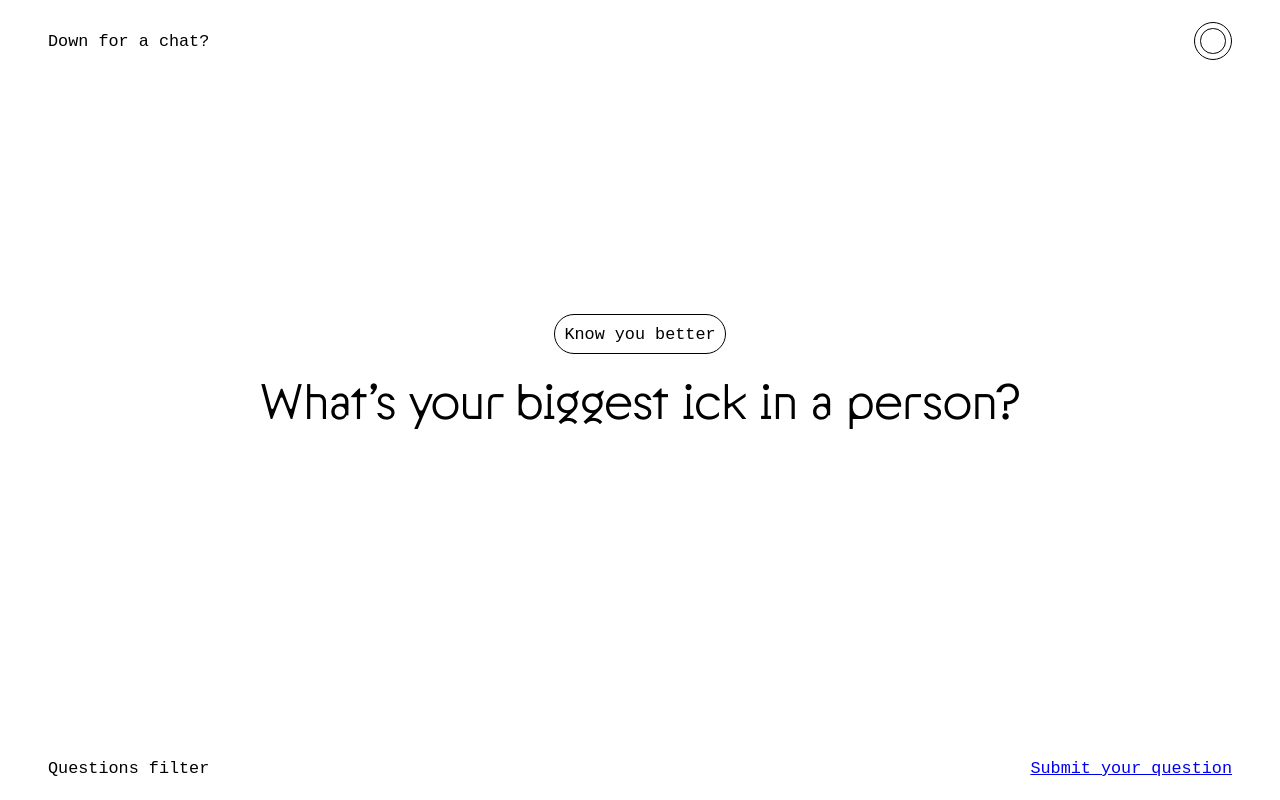
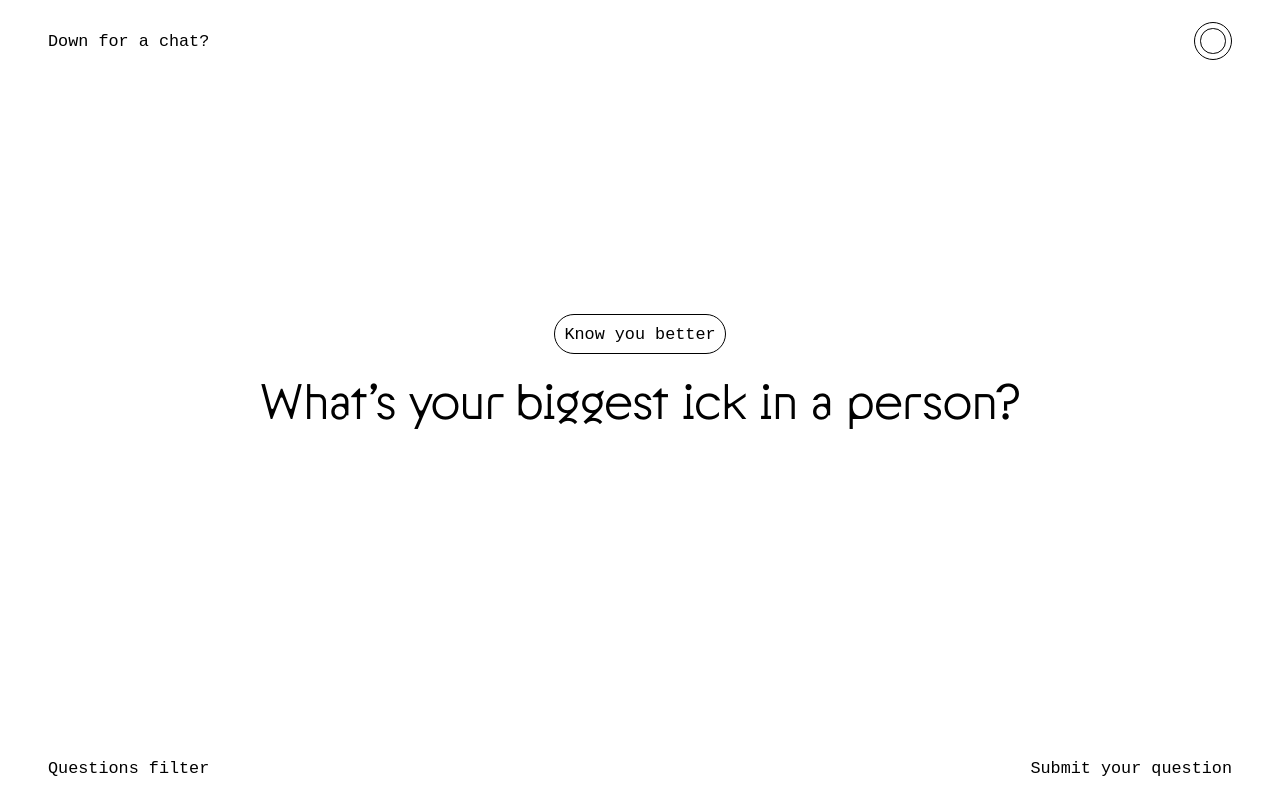
Before and after one commit to mimkis/downforachat, a plain HTML site: page game.html in a window 1280 px wide. Drawn offline with nearby package versions, Linux system fonts and the light colour scheme.

Commit message:
Update link styling for question submission

```diff
--- a/game.html
+++ b/game.html
@@ -28,7 +28,7 @@
 
     <div class="lower-wrapper">
       <div class="filter" id="open-overlay" style="cursor: pointer;">Questions filter</div>
-      <div class="form" style="cursor: pointer;text-decoration: none;color:inherit;"><a href="https://forms.gle/mzC47CVwd4e5JzVK9">Submit your question</a></div>
+      <div class="form" style="cursor: pointer;"><a style="text-decoration: none;color:inherit;" href="https://forms.gle/mzC47CVwd4e5JzVK9">Submit your question</a></div>
     </div>
   </div>
 
```
